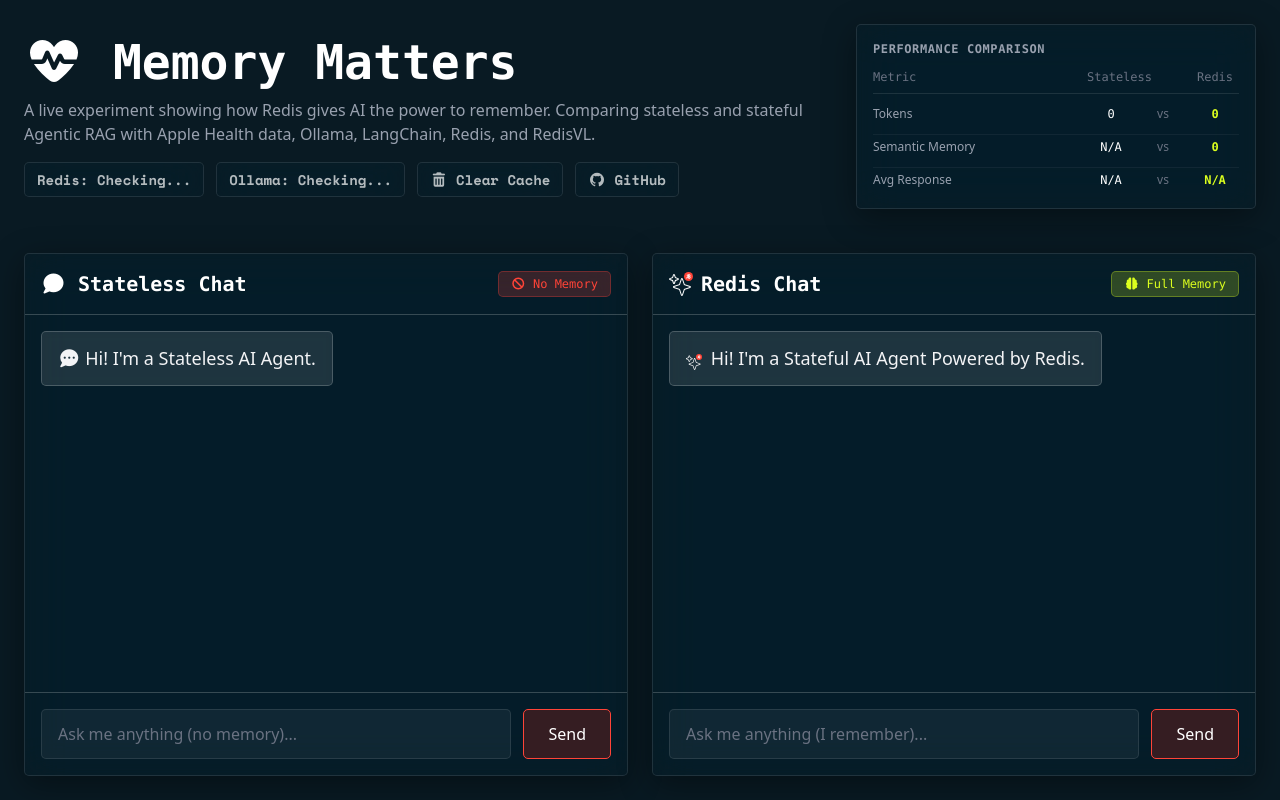
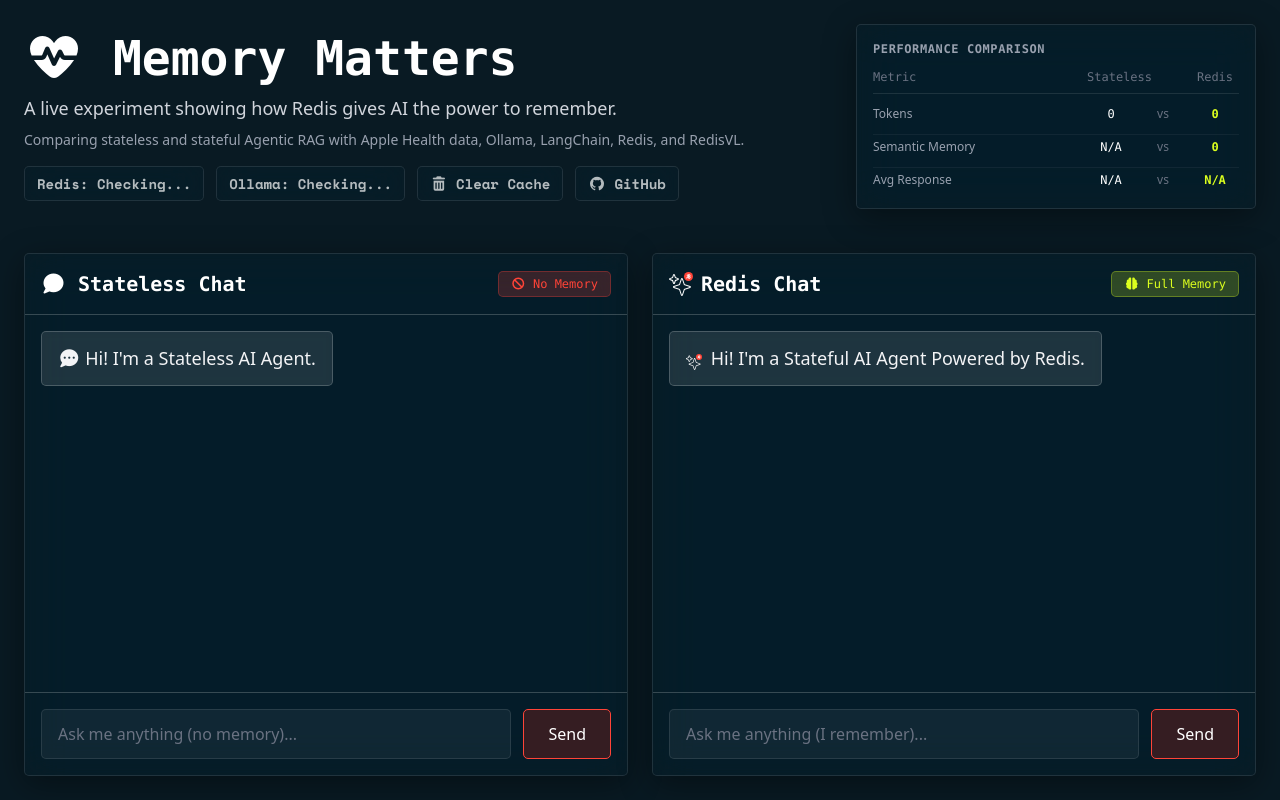
Before and after one commit to AllieRays/redis-wellness, a website built with Vite: page frontend/index.html in a window 1280 px wide. Built offline with nearby package versions, Linux system fonts and the light colour scheme; files whose address does not match are found by name.

Commit message:
Split subtitle into two lines with improved hierarchy and readability

```diff
--- a/frontend/index.html
+++ b/frontend/index.html
@@ -17,8 +17,11 @@
             <h1 class="text-5xl font-mono font-bold text-white mb-3">
               <i class="fas fa-heartbeat"></i> Memory Matters
             </h1>
-            <p class="text-gray-400 text-base mb-4 max-w-4xl">
-              A live experiment showing how Redis gives AI the power to remember. Comparing stateless and stateful Agentic RAG with Apple Health data, Ollama, LangChain, Redis, and RedisVL.
+            <p class="text-gray-300 text-lg mb-2 max-w-4xl">
+              A live experiment showing how Redis gives AI the power to remember.
+            </p>
+            <p class="text-gray-400 text-sm mb-4 max-w-4xl">
+              Comparing stateless and stateful Agentic RAG with Apple Health data, Ollama, LangChain, Redis, and RedisVL.
             </p>
             <div class="flex items-center gap-3">
               <span class="status-badge" id="redis-status">Redis: Checking...</span>
```
